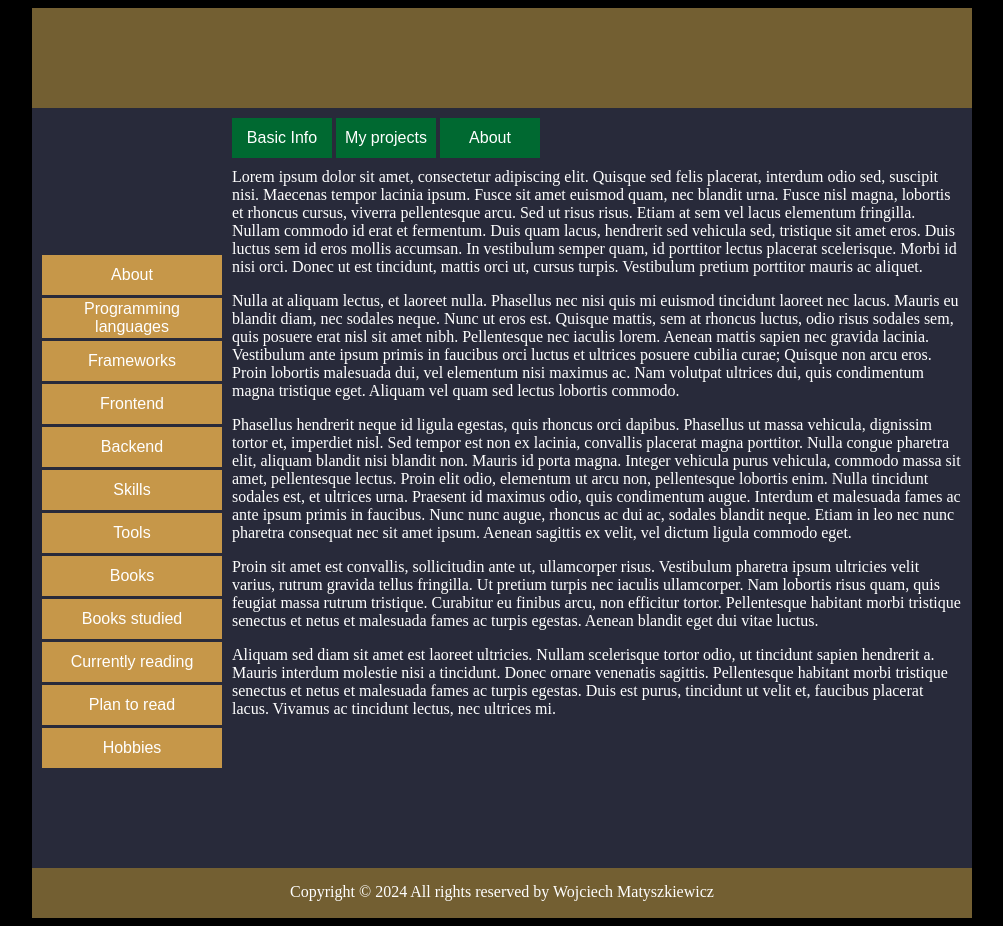
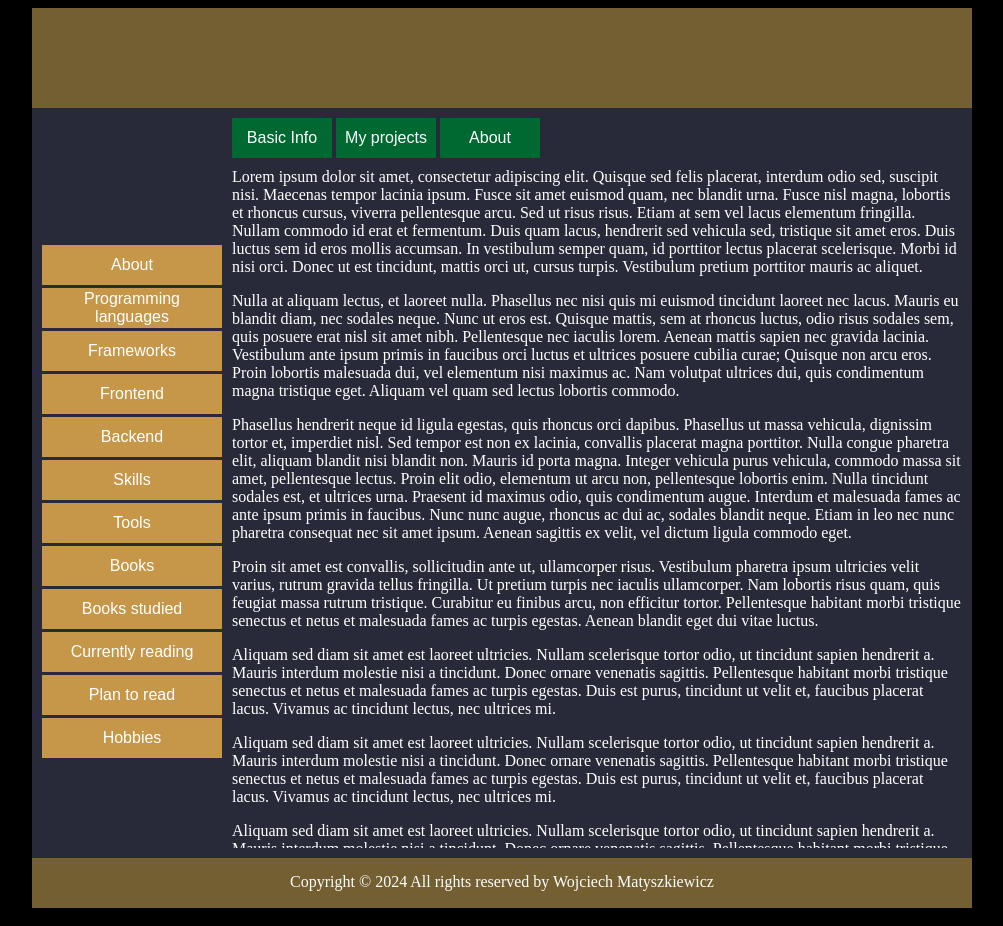
Before and after one commit to WojMatysz/WojMatysz.github.io, a plain HTML site: page index.html in a window 1280 px wide. Shown: the whole page, without its empty margins (138-1141 px from the left). Drawn offline with Linux system fonts and the light colour scheme.

Commit message:
Handling overflowing of the contnent is css

```diff
--- a/index.html
+++ b/index.html
@@ -52,7 +52,13 @@
 
 					<p>Proin sit amet est convallis, sollicitudin ante ut, ullamcorper risus. Vestibulum pharetra ipsum ultricies velit varius, rutrum gravida tellus fringilla. Ut pretium turpis nec iaculis ullamcorper. Nam lobortis risus quam, quis feugiat massa rutrum tristique. Curabitur eu finibus arcu, non efficitur tortor. Pellentesque habitant morbi tristique senectus et netus et malesuada fames ac turpis egestas. Aenean blandit eget dui vitae luctus.</p>
 
-					<p>Aliquam sed diam sit amet est laoreet ultricies. Nullam scelerisque tortor odio, ut tincidunt sapien hendrerit a. Mauris interdum molestie nisi a tincidunt. Donec ornare venenatis sagittis. Pellentesque habitant morbi tristique senectus et netus et malesuada fames ac turpis egestas. Duis est purus, tincidunt ut velit et, faucibus placerat lacus. Vivamus ac tincidunt lectus, nec ultrices mi. </p><br>
+					<p>Aliquam sed diam sit amet est laoreet ultricies. Nullam scelerisque tortor odio, ut tincidunt sapien hendrerit a. Mauris interdum molestie nisi a tincidunt. Donec ornare venenatis sagittis. Pellentesque habitant morbi tristique senectus et netus et malesuada fames ac turpis egestas. Duis est purus, tincidunt ut velit et, faucibus placerat lacus. Vivamus ac tincidunt lectus, nec ultrices mi. </p>
+
+					<p>Aliquam sed diam sit amet est laoreet ultricies. Nullam scelerisque tortor odio, ut tincidunt sapien hendrerit a. Mauris interdum molestie nisi a tincidunt. Donec ornare venenatis sagittis. Pellentesque habitant morbi tristique senectus et netus et malesuada fames ac turpis egestas. Duis est purus, tincidunt ut velit et, faucibus placerat lacus. Vivamus ac tincidunt lectus, nec ultrices mi. </p>
+
+					<p>Aliquam sed diam sit amet est laoreet ultricies. Nullam scelerisque tortor odio, ut tincidunt sapien hendrerit a. Mauris interdum molestie nisi a tincidunt. Donec ornare venenatis sagittis. Pellentesque habitant morbi tristique senectus et netus et malesuada fames ac turpis egestas. Duis est purus, tincidunt ut velit et, faucibus placerat lacus. Vivamus ac tincidunt lectus, nec ultrices mi. </p>
+
+					<p>Aliquam sed diam sit amet est laoreet ultricies. Nullam scelerisque tortor odio, ut tincidunt sapien hendrerit a. Mauris interdum molestie nisi a tincidunt. Donec ornare venenatis sagittis. Pellentesque habitant morbi tristique senectus et netus et malesuada fames ac turpis egestas. Duis est purus, tincidunt ut velit et, faucibus placerat lacus. Vivamus ac tincidunt lectus, nec ultrices mi. </p>
 
 				</div> <!-- content -->
 			</div> <!-- middle -->
--- a/styles/style.css
+++ b/styles/style.css
@@ -57,6 +57,9 @@ p
 
 #content
 {
+	overflow: hidden;
+	overflow-y: auto;
+	height: 690px;
 	margin-left: 10px;
 	margin-right: 10px;
 }
```
